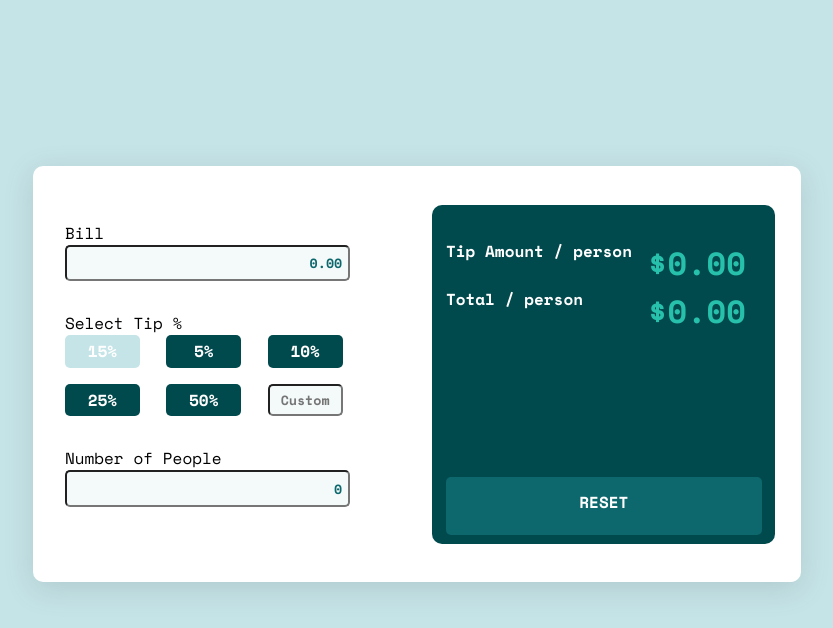
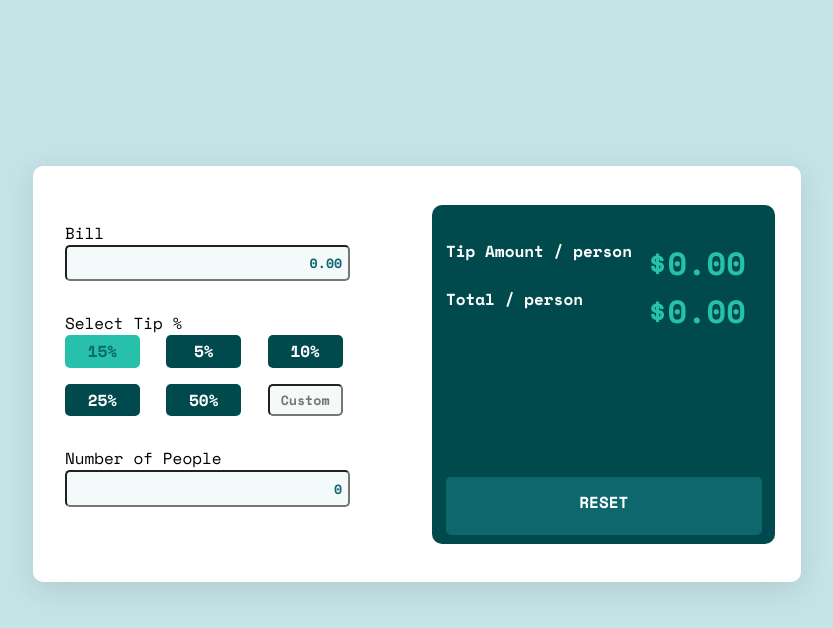
Before and after one commit to agdelvalle/tipCalculator, a plain HTML site: page index.html in a window 1280 px wide. In both pictures the pointer is over the element "15%". Shown: the whole page, without its empty margins (223-1056 px from the left). Drawn offline with nearby package versions, Linux system fonts and the light colour scheme.

Commit message:
fix color of buttons on hover

```diff
--- a/style.css
+++ b/style.css
@@ -71,13 +71,14 @@ input[type=text]{
     border-radius: 5px;
 }
 
-#button-cont div:hover, #button-cont input:hover {
-    background-color:  hsl(185, 41%, 84%);
+#button-cont div:hover, #custom:hover, #reset:hover {
+    background-color:  hsl(172, 67%, 45%);
+    color: #0d686d;
 }
 
-#button-cont div:focus, #button-cont input:focus {
+#button-cont input:focus {
     background-color:  hsl(172, 67%, 45%);
-    color: hsl(185, 41%, 84%);
+    color: #0d686d;
 }
 
 #custom{
```
